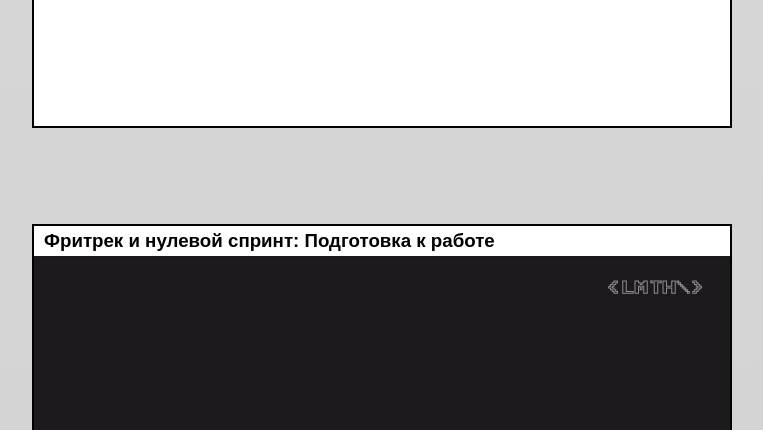
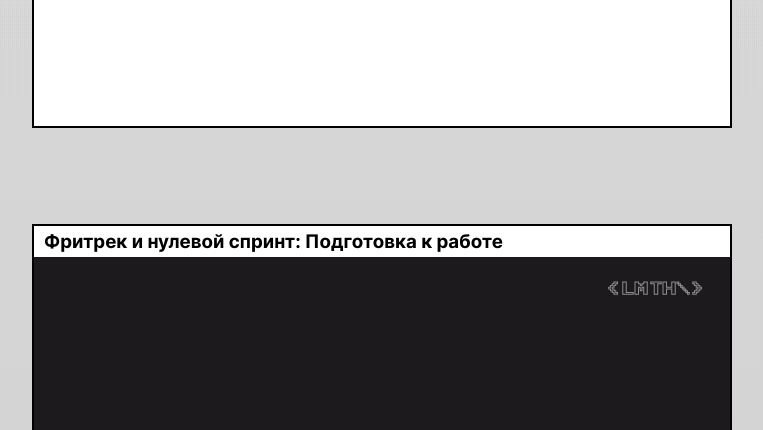
Before and after one commit to Wezave/zakrivayuschiy-teg-f, a website: page index.html in a window 1280 px wide. Shown: the part 340-770 px from the top of the page, without its empty margins (258-1021 px from the left). Drawn offline with Linux system fonts and the light colour scheme.

Commit message:
завершенная версия

```diff
--- a/fonts/fonts.css
+++ b/fonts/fonts.css
@@ -3,8 +3,9 @@
   font-family: "Inter-Variable";
   src:
     local("Inter-Variable"),
-    url(Inter-Variable.woff2) format("woff2 supports variations");
-  font-weight: 410 715;
+    url("../fonts/Inter-Variable.woff2") format("woff2 supports variations"),
+    url("../fonts/Inter-Variable.woff2") format("woff2-variations");
+  font-weight: 410 785;
 }
 
 @font-face {
```
Also changed, not shown: README.MD.
